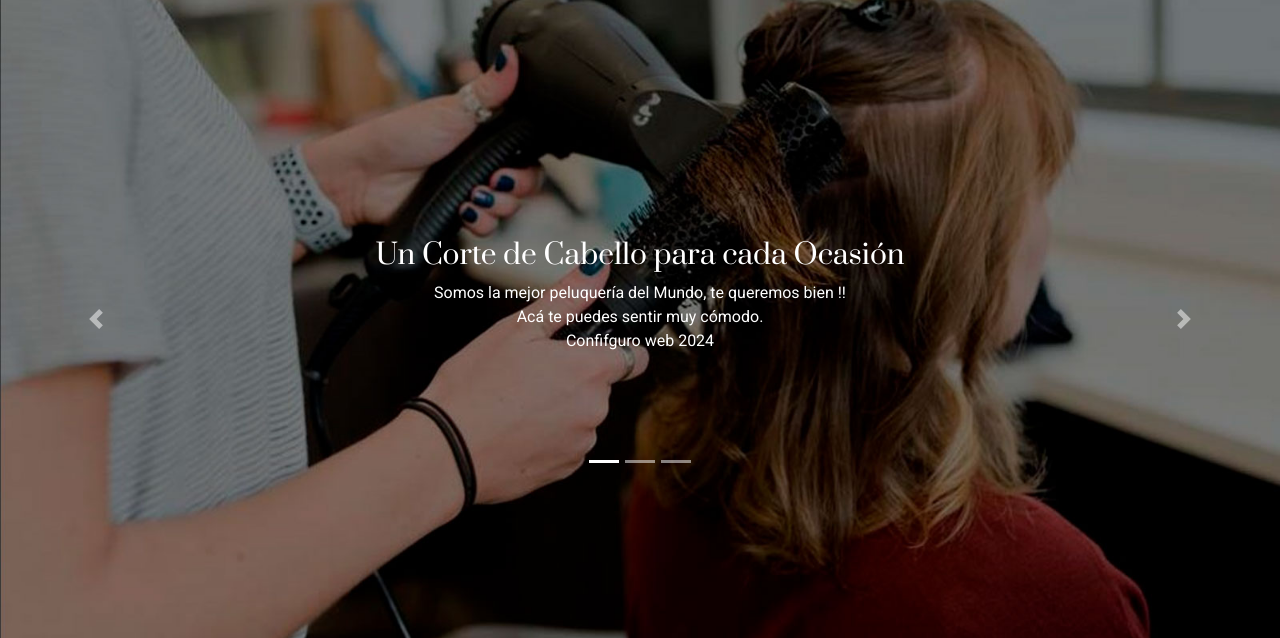
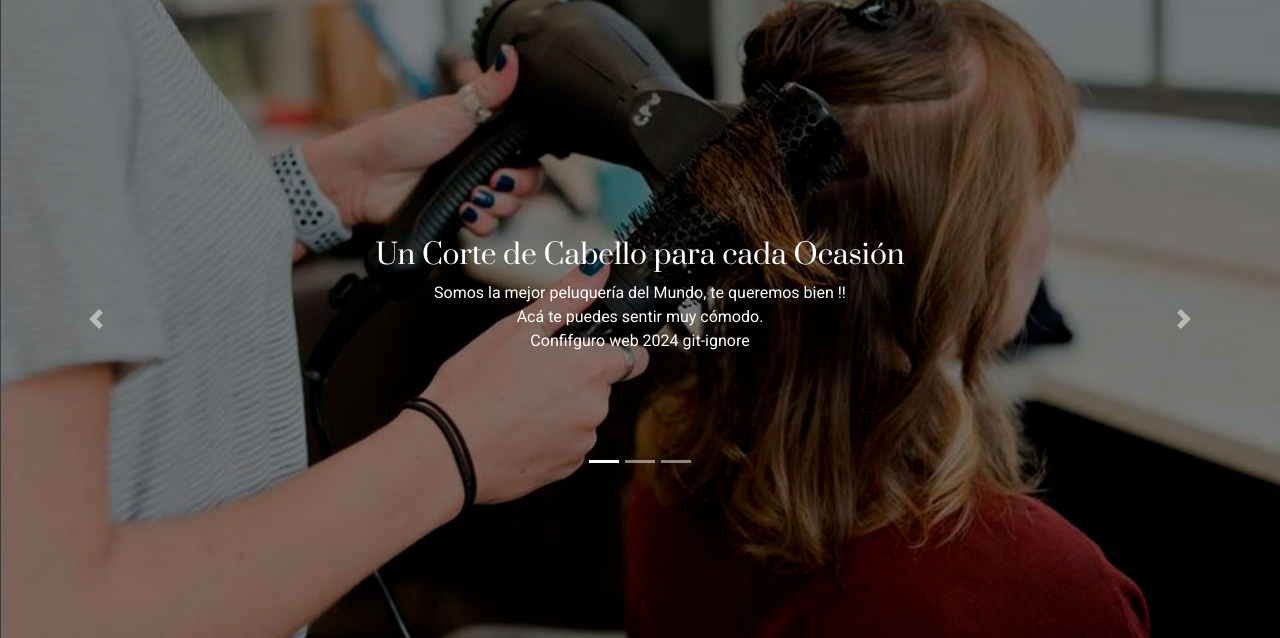
Before and after one commit to fred2020nic/barberia, a PHP site: page / in a window 1280 px wide. Shown: the part 81-719 px from the top of the page. Run offline with PHP 8.4, Linux system fonts and the light colour scheme; data comes from the database, SQL or seed files in the repository; some web fonts are replaced.

Commit message:
gitignore

```diff
--- a/index.php
+++ b/index.php
@@ -30,6 +30,8 @@ include "Includes/templates/navbar.php";
                             Acá te puedes sentir muy cómodo.
                             <br>
                            Confifguro web 2024
+
+                           git-ignore
                         </p>
                     </div>
                 </div>
```
